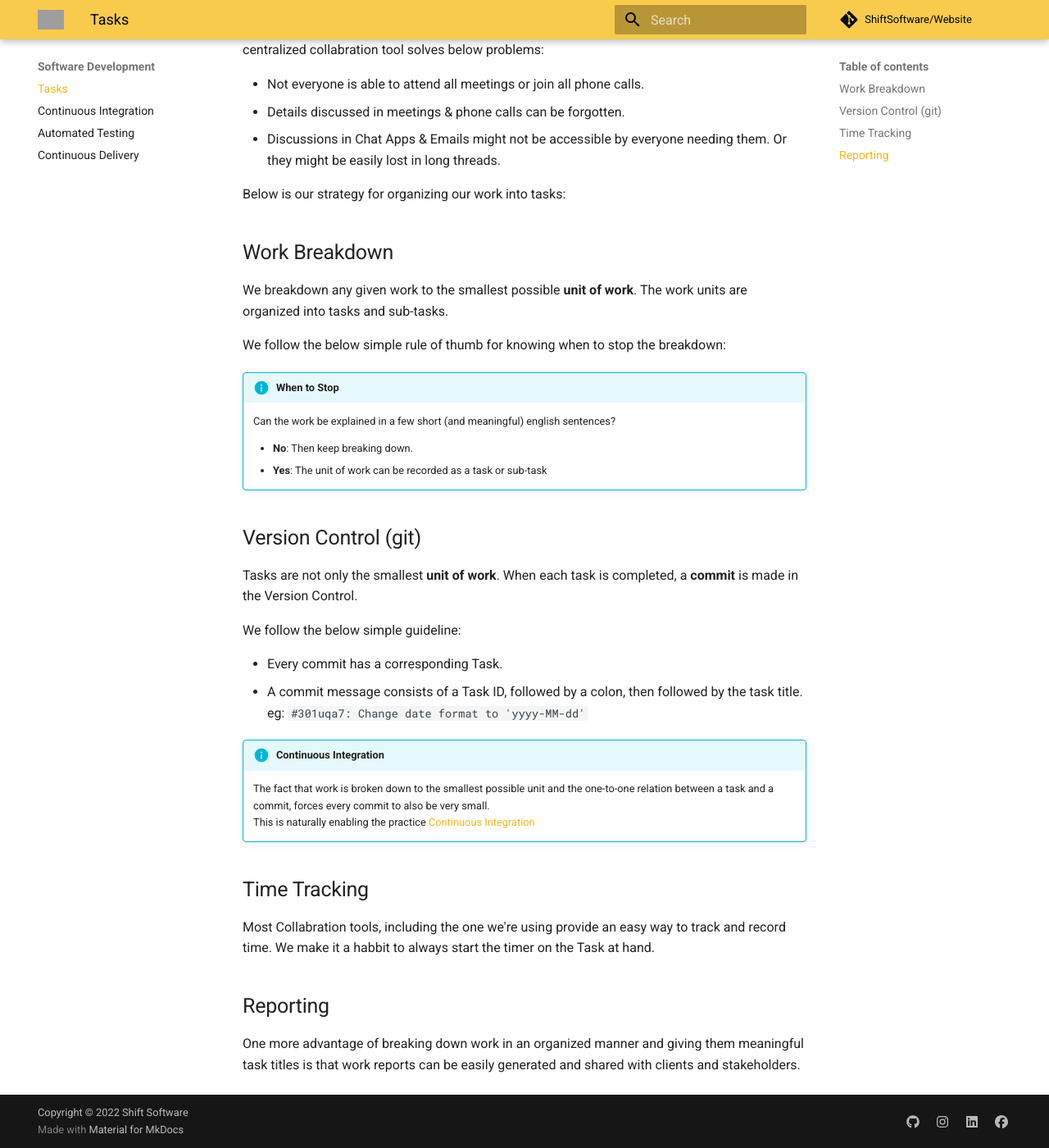
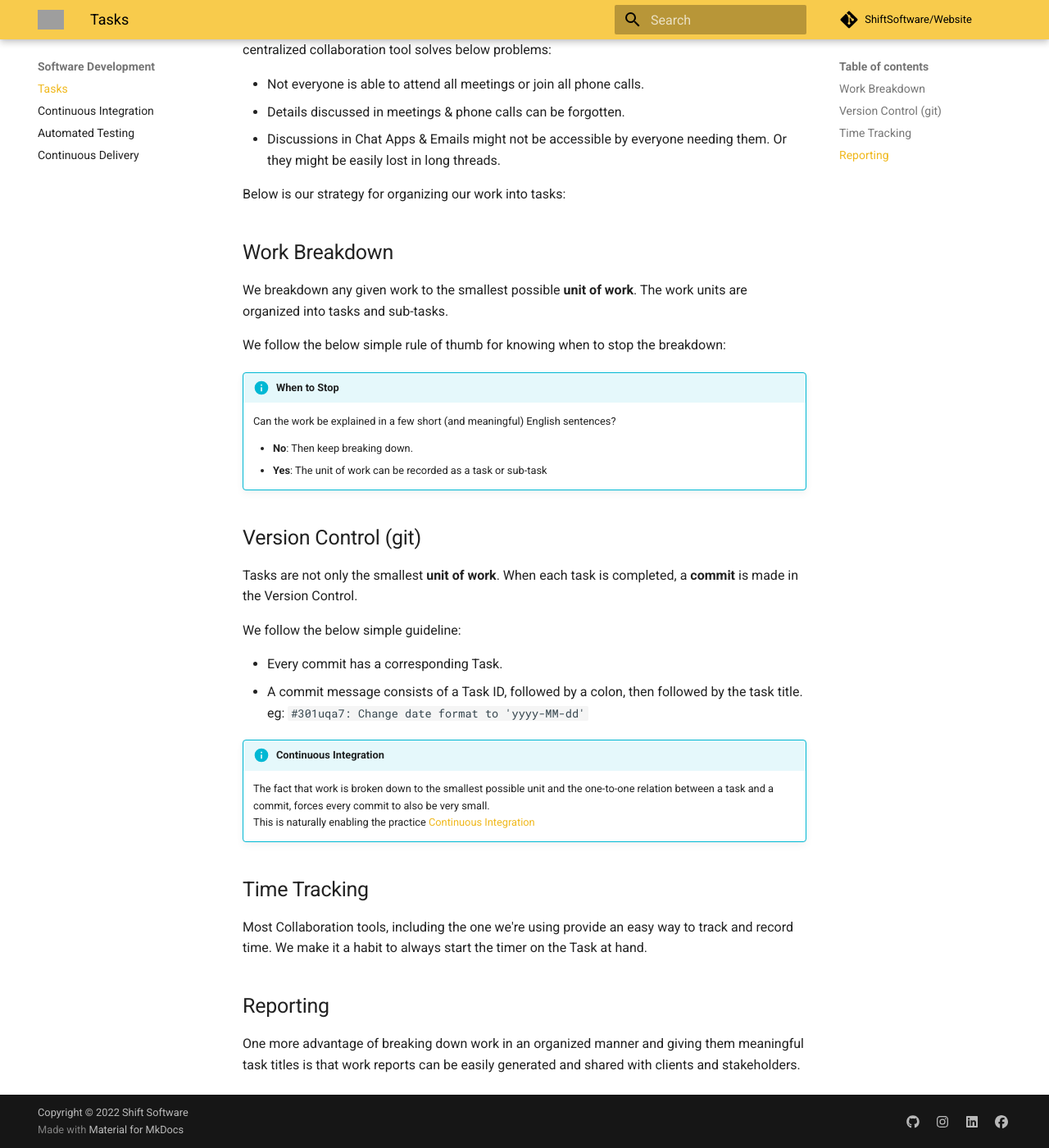
Before and after one commit to ShiftSoftware/Website, an MkDocs documentation site: the page built from docs/software-development/tasks.md, in a window 1280 px wide and 1400 px high, scrolled down 272 px. Shown: the whole window at 82% size. Built offline with MkDocs 1.6.1 and Material for MkDocs 9.7.7, drawn with Linux system fonts in a browser that asks for light colours; grey boxes are pictures that could not be loaded.

Commit message:
Changed some spelling

```diff
--- a/docs/software-development/tasks.md
+++ b/docs/software-development/tasks.md
@@ -1,6 +1,6 @@
 We use a centralized Collaboration tool. And it's in our company's culture to make sure that **all** of our work is recorded and progressed in the task management system.
 
-We want our work to be organized, categorized, and accessible to allr relevant parties. Having a centralized collabration tool solves below problems:
+We want our work to be organized, categorized, and accessible to all relevant parties. Having a centralized collaboration tool solves below problems:
 
 * Not everyone is able to attend all meetings or join all phone calls.
 * Details discussed in meetings & phone calls can be forgotten.
@@ -13,7 +13,7 @@
 
 We follow the below simple rule of thumb for knowing when to stop the breakdown:
 !!! info "When to Stop"
-	Can the work be explained in a few short (and meaningful) english sentences?
+	Can the work be explained in a few short (and meaningful) English sentences?
 
 	* **No**: Then keep breaking down.
 	* **Yes**: The unit of work can be recorded as a task or sub-task
@@ -33,7 +33,7 @@
 
 
 ## <span style="font-weight:400;">Time Tracking</span>
-Most Collabration tools, including the one we're using provide an easy way to track and record time. We make it a habbit to always start the timer on the Task at hand.
+Most Collaboration tools, including the one we're using provide an easy way to track and record time. We make it a habit to always start the timer on the Task at hand.
 
 ## <span style="font-weight:400;">Reporting</span>
 One more advantage of breaking down work in an organized manner and giving them meaningful task titles is that work reports can be easily generated and shared with clients and stakeholders.
```
Also changed, not shown: docs/about/developers.md (+1 -1 lines), docs/software-development/automated-testing.md (+1 -1 lines), docs/software-development/continuous-delivery.md (+1 -1 lines), docs/software-development/continuous-integration.md (+1 -1 lines).
